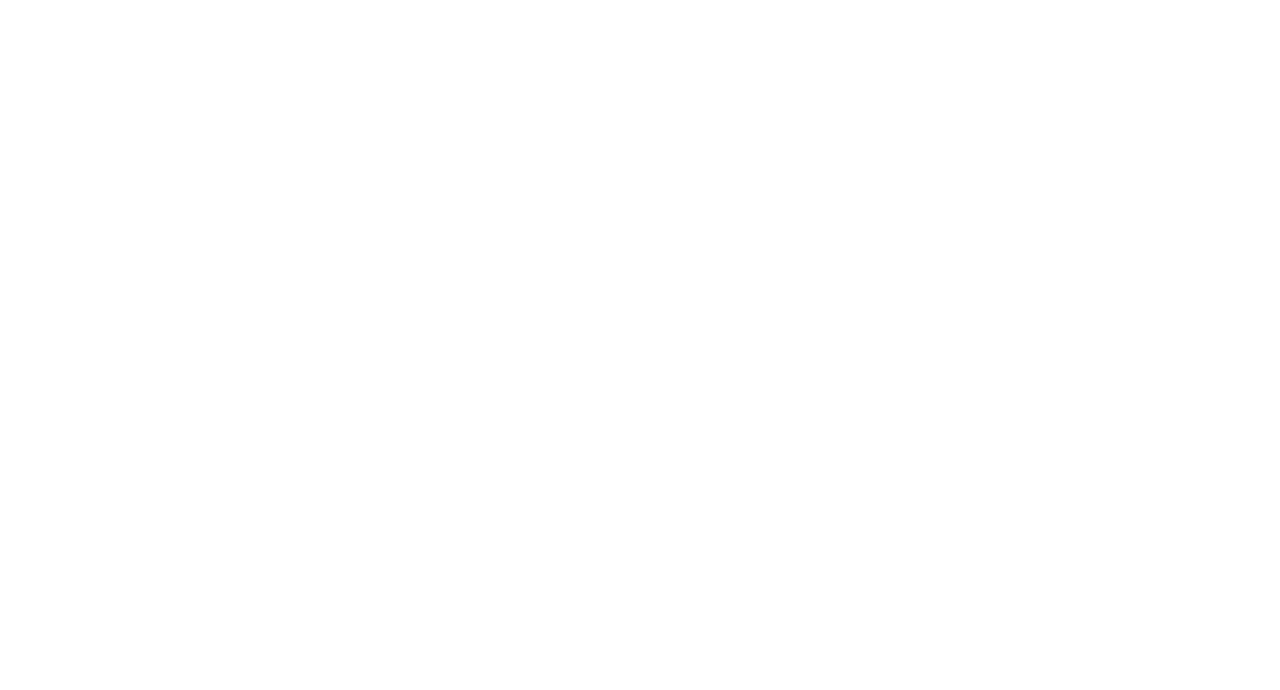
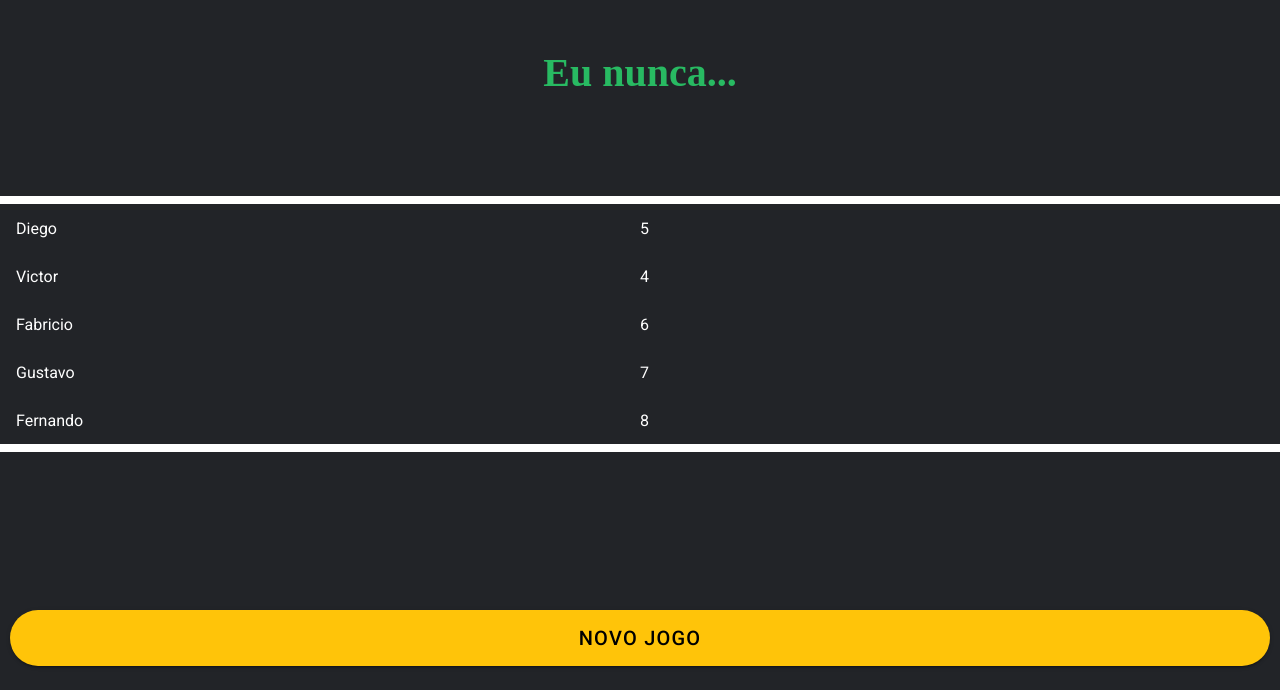
Before and after one commit to victor-luiz/i-never-friends, a React (Create React App) app: page /score in a window 1280 px wide. Shown: the part 110-800 px from the top of the page. Built offline with nearby package versions, Linux system fonts and the light colour scheme; a web font is replaced by a local one.

Commit message:
Adicionado página de Score

```diff
--- a/src/Routes.tsx
+++ b/src/Routes.tsx
@@ -3,6 +3,7 @@
 import { IonReactRouter } from '@ionic/react-router';
 import Home from './pages/Home';
 import Card from './pages/Card';
+import Score from './pages/Score';
 
 const Routes: React.FC = () => (
   <IonReactRouter>
@@ -16,6 +17,9 @@
       <Route exact path="/card">
         <Card />
       </Route>
+      <Route exact path="/score">
+        <Score />
+      </Route>
     </IonRouterOutlet>
   </IonReactRouter>
 )
--- /dev/null
+++ b/src/pages/Score.css
@@ -0,0 +1,3 @@
+.button-newgame {
+  margin: 0 10px;
+}
--- /dev/null
+++ b/src/pages/Score.tsx
@@ -0,0 +1,60 @@
+import {
+  IonButton,
+  IonContent,
+  IonPage,
+  IonList,
+  IonItem,
+  IonLabel
+} from '@ionic/react';
+import './Score.css';
+
+const Score: React.FC = () => {
+
+  const participantes = [
+    {name: 'Diego', score: 5},
+    {name: 'Victor', score: 4},
+    {name: 'Fabricio', score: 6},
+    {name: 'Gustavo', score: 7},
+    {name: 'Fernando', score: 8},
+  ]
+
+  return (
+    <>
+      <IonPage>
+        <IonContent color={'dark'}>
+          <main className='content'>
+            <span className="title-header">Eu nunca...</span>
+            <IonList>
+              {
+                participantes.map(it => {
+                  return (
+                    <IonItem color={'black'} lines='none'>
+                      <IonLabel>{it.name}</IonLabel>
+                      <IonLabel>{it.score}</IonLabel>
+                    </IonItem>
+                  )
+                })
+              }
+            </IonList>
+          </main>
+          <footer>
+            <IonButton
+              id="btnNext"
+              shape='round'
+              size='large'
+              expand='block'
+              color={'warning'}
+              fill='solid'
+              className='button-newgame'
+              routerLink="/"
+            >
+              Novo jogo
+            </IonButton>
+          </footer>
+        </IonContent>
+      </IonPage>
+    </>
+  )
+}
+
+export default Score;
```
